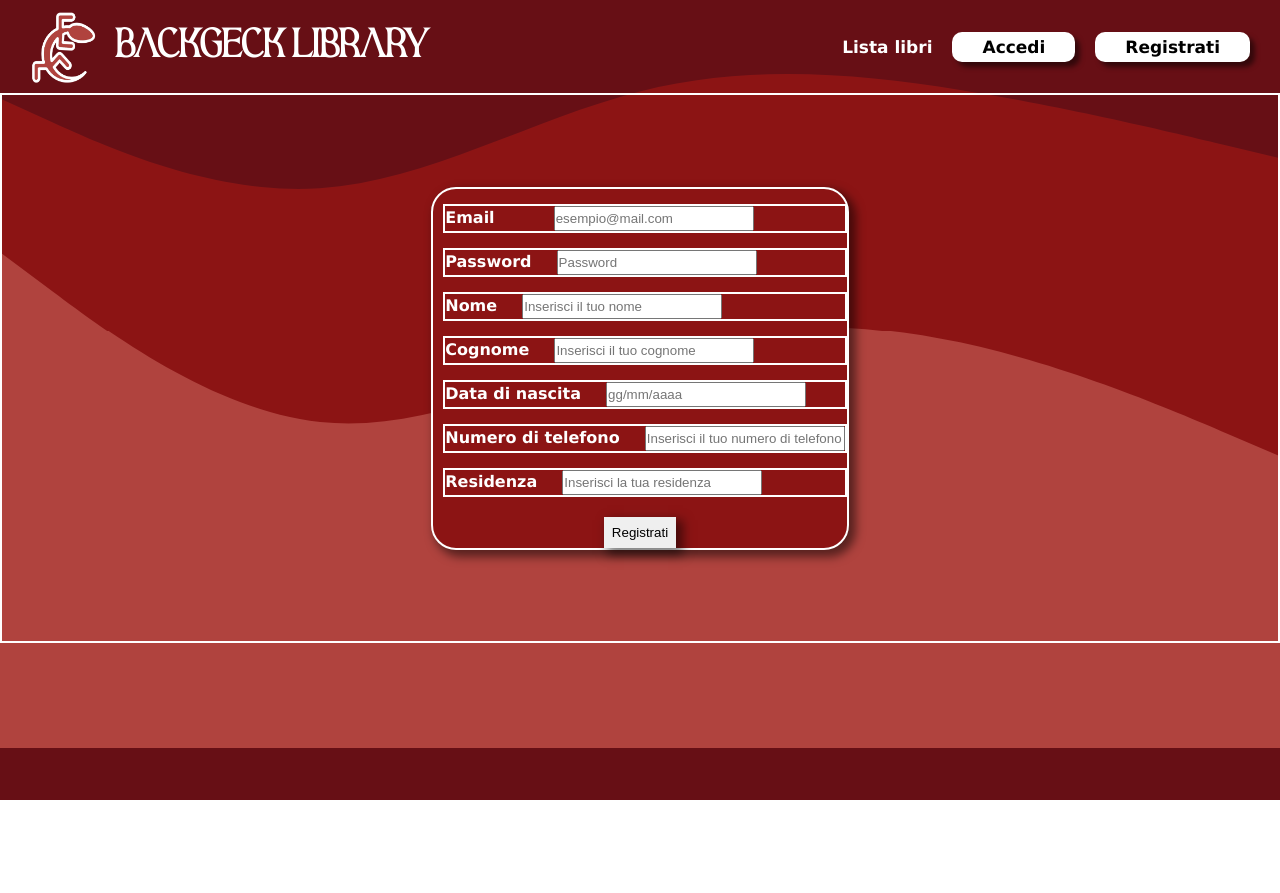
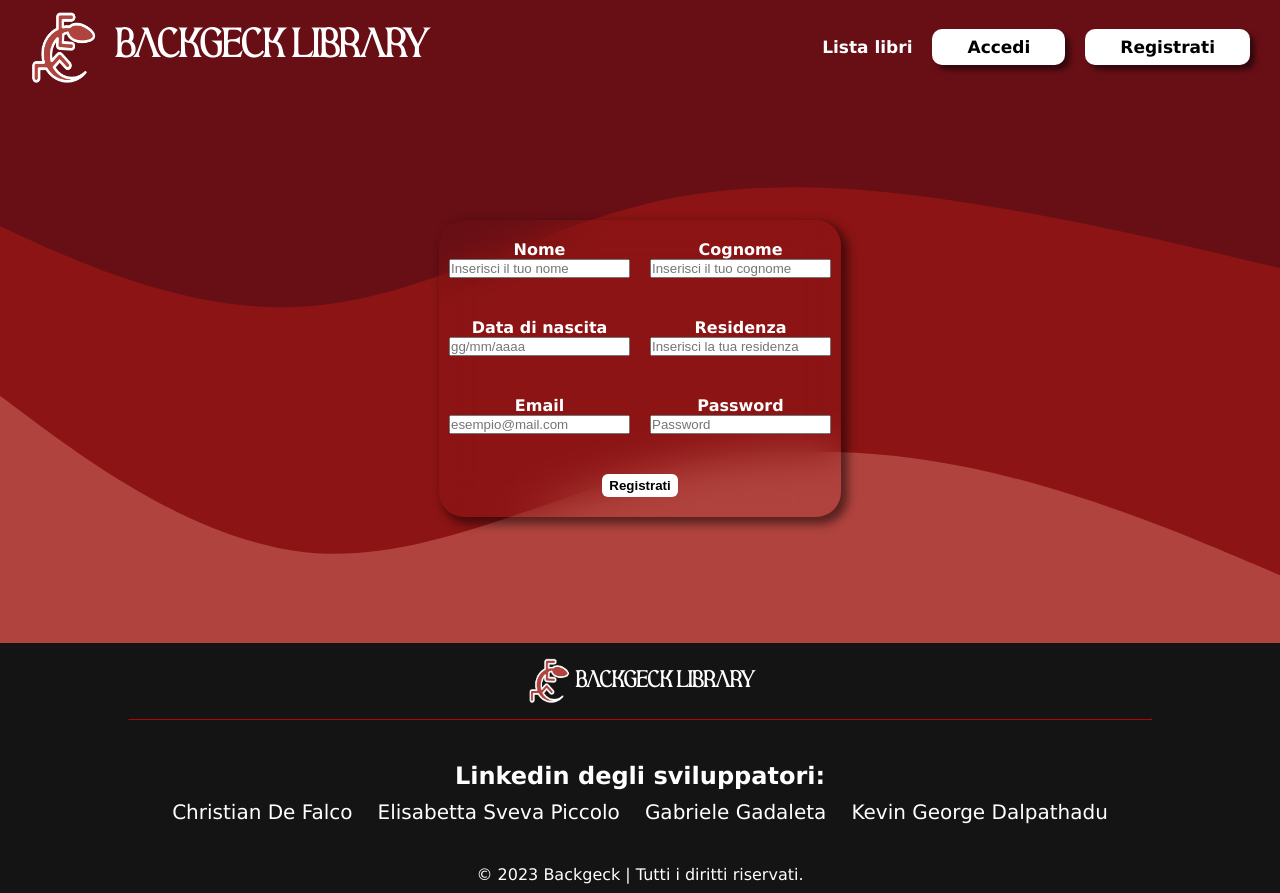
Before and after one commit to elisabetta-s-piccolo/backgeck-project, a website: page client/sign-up/sign-up.html in a window 1280 px wide. Before the commit the page ends 800 px from the top, so only its background shows below. Drawn offline with nearby package versions, Linux system fonts and the light colour scheme.

Commit message:
area personale, registrazione
ora nell'area personale viene mostrata la data di scadenza della tessera dell'utente. Ho anche implementato la registrazione, funziona tutto.

```diff
--- a/client/account/account.css
+++ b/client/account/account.css
@@ -18,6 +18,13 @@ body {
         background-repeat: repeat;
 }
 
+.background-opacity {
+    height: 100%;
+    width: 100%;
+    background-color: rgba(0, 0, 0, 0.5);
+}
+
+/*NAVBAR*/
 nav {
     display: flex;
     width: 100vw;
@@ -102,20 +109,120 @@ nav div h1 a {
 }
 
 /*MAIN*/
-
-.superbox {
-    display: flex;
-    justify-content: space-around;
-    margin-top: 80px;
+main {
+    width: 100%;
+    height: 70vh;
 }
 
-.boxinfo {
-    background-color: white;
-    box-shadow: inset 0 2px 10px rgba(0, 0, 0, 0.5);
-    height: 50px;
-    width: 300px;
+section {
+    width: 100%;
+    height: 100%;
+    display: flex;
 }
 
-h3 {
+.box {
+    height: 100%;
+    width: 50%;
+    display: flex;
+    flex-direction: column;
+    justify-content: center;
+    align-items: center;
+}
+
+section h2 {
     color: white;
+    cursor: default;
 }
+
+.dati-utente {
+    cursor: default;
+    background-color: #ffffff;
+    height: 60px;
+    width: 200px;
+    margin: 15px 0px;
+    border-radius: 10px;
+    display: flex;
+    justify-content: center;
+    align-items: center;
+    text-align: center;
+}
+
+h4 {
+    color: #ffffff;
+}
+
+h4:hover {
+    cursor: pointer;
+    text-decoration: underline;
+}
+
+/*FOOTER*/
+footer {
+    background-color: rgb(20, 20, 20);
+    color: white;
+    height:250px;
+    display: flex;
+    flex-direction: column;
+    justify-content: center;
+    align-items: center;
+}
+
+footer .row{
+    width: 100%;
+    height: 55%;
+    padding: 15px 0px;
+}
+
+#footerLogo {
+    height: 30%;
+}
+
+#hr {
+    width: 80%;
+}
+
+hr {
+    width: 100%;
+}
+
+#copyright {
+    height: 15%;
+}
+
+footer div{
+    display: flex;
+    justify-content: center;
+    align-items: center;
+
+}
+
+footer div img{
+    height: 50px;
+    width: auto;
+    cursor: pointer;
+
+}
+
+footer div h1{
+    font-size: 20px;
+    font-family: "aesthetic";
+}
+
+footer div span {
+    text-align: center;
+}
+
+footer div span h2{
+    padding: 10px 0px;
+}
+
+footer div span a{
+    text-decoration: none;
+    font-size: 20px;
+    color: white;
+    margin: 0px 10px;
+}
+
+footer div span a:hover{
+    text-decoration: underline;
+}
--- a/client/sign-in/script.js
+++ b/client/sign-in/script.js
@@ -42,7 +42,7 @@ event.preventDefault(); // Impedisce il comportamento predefinito del browser
 
   // Invia la richiesta POST al server utilizzando Axios
   axios.post('http://localhost:5500/login', loginData)
-    .then(function (response) {
+    .then(function(response) {
       // Gestisci la risposta del server
       console.log(response.data);
 
--- a/client/sign-in/style.css
+++ b/client/sign-in/style.css
@@ -146,6 +146,7 @@ button {
     padding: 2px 6px;
     border-radius: 4px;
     font-weight: bold;
+    cursor: pointer;
 }
 
 /* Footer */
--- a/client/sign-up/sign-up.html
+++ b/client/sign-up/sign-up.html
@@ -1,5 +1,6 @@
 <!DOCTYPE html>
 <html lang="en">
+
 <head>
   <meta charset="UTF-8" />
   <meta http-equiv="X-UA-Compatible" content="IE=edge" />
@@ -7,11 +8,12 @@
   <link rel="stylesheet" href="style.css" />
   <title>Registrazione</title>
 </head>
+
 <body>
   <header>
     <nav>
       <div>
-              <img src ="../assets/backgeck_logo.png" alt="logo backgeck">
+        <img src="../assets/backgeck_logo.png" alt="logo backgeck">
         <h1><a href="../index.html">Backgeck Library</a></h1>
       </div>
 
@@ -22,101 +24,75 @@
       </ul>
     </nav>
 
-    <!--  ------------------------------------  -->
+      <section>
 
-    <form method="get" action="#">
-      <div class="super">
-        <div class="supercontainer">
-          <div class="container">
-            <div class="subcontainer">
-              <label for="mail">Email</label>
-              <input
-                type="text"
-                id="mail"
-                name="mail"
-                placeholder="esempio@mail.com"
-              /><br />
+        <div class="signup-form">
+          <form id="loginForm">
+
+          <div class="form-row">
+            <span>
+              <label for="nome">Nome</label>
+              <input type="text" id="nome" name="nome" placeholder="Inserisci il tuo nome" required/>
+            </span>
+            <span>
+              <label for="cognome">Cognome</label>
+              <input type="text" id="cognome" name="cognome" placeholder="Inserisci il tuo cognome" required/>
+            </span>
           </div>
 
+          <div class="form-row">
+            <span>
+              <label for="data">Data di nascita</label>
+              <input type="text" id="data" name="data" placeholder="gg/mm/aaaa" required/>
+            </span>
+            <span>
+              <label for="residenza">Residenza</label>
+              <input type="text" id="residenza" name="residenza" placeholder="Inserisci la tua residenza" required/>
+            </span>
           </div>
 
-          <div class="container">
-            <div class="subcontainer">
-              <label for="pswd">Password</label>
-              <input
-                type="text"
-                id="pswd"
-                name="pswd"
-                placeholder="Password"
-              /><br />
-            </div>
+          <div class="form-row">
+            <span>
+              <label for="email">Email</label>
+              <input type="email" id="email" name="email" placeholder="esempio@mail.com" required/>
+            </span>
+            <span>
+              <label for="password">Password</label>
+              <input type="password" id="password" name="password" placeholder="Password" required/>
+            </span>
           </div>
 
-          <div class="container">
-            <div class="subcontainer">
-              <label for="nome">Nome</label>
-              <input
-                type="text"
-                id="nome"
-                name="nome"
-                placeholder="Inserisci il tuo nome"
-              /><br />
+            <button type="submit">Registrati</button>
+
+          </form>
         </div>
+      </section>
+
+    <!-- FOOTER -->
+    <footer>
+      <div class="row" id="footerLogo">
+        <img src="../assets/backgeck_logo.png" alt="logo backgeck">
+        <h1>Backgeck Library</h1>
+      </div>
+      <div id="hr">
+        <hr>
+        </hr>
+      </div>
+      <div class="row">
+        <span>
+          <h2>Linkedin degli sviluppatori:</h2>
+          <a href="https://www.linkedin.com/in/nunzio-christian-de-falco-aa4b34251/">Christian De Falco</a>
+          <a href="https://www.linkedin.com/in/shidheart/">Elisabetta Sveva Piccolo</a>
+          <a href="https://www.linkedin.com/in/gabriele-gadaleta-391603180/">Gabriele Gadaleta</a>
+          <a href="https://www.linkedin.com/in/kevin-george-dalpathadu-37a459b9/">Kevin George Dalpathadu</a>
+        </span>
+      </div>
+      <div class="row" id="copyright">
+        <p>© 2023 Backgeck | Tutti i diritti riservati.</p>
       </div>
 
-          <div class="container">
-            <div class="subcontainer">
-              <label for="cognome">Cognome</label>
-              <input
-                type="text"
-                id="cognome"
-                name="cognome"
-                placeholder="Inserisci il tuo cognome"
-              /><br />
-            </div>
-          </div>
+      <script src="https://cdn.jsdelivr.net/npm/axios/dist/axios.min.js"></script>
+      <script src="script.js"></script>
+</body>
 
-          <div class="container">
-            <div class="subcontainer">
-              <label for="data">Data di nascita</label>
-              <input
-                type="text"
-                id="data"
-                name="data"
-                placeholder="gg/mm/aaaa"
-              /><br />
-            </div>
-          </div>
-
-          <div class="container">
-            <div class="subcontainer">
-              <label for="num">Numero di telefono</label>
-              <input
-                type="text"
-                id="num"
-                name="num"
-                placeholder="Inserisci il tuo numero di telefono"
-              /><br />
-            </div>
-          </div>
-
-          <div class="container">
-            <div class="subcontainer">
-              <label for="residenza">Residenza</label>
-              <input
-                type="text"
-                id="residenza"
-                name="residenza"
-                placeholder="Inserisci la tua residenza"
-              /><br />
-            </div>
-          </div>
-
-          <div class="bottoneCerca">
-            <input type="button" value="Registrati" />
-          </div>
-        </div>
-      </div>
-    </form>
-  </body>
 </html>
--- a/client/sign-up/style.css
+++ b/client/sign-up/style.css
@@ -103,8 +103,7 @@ nav div h1 a {
 
 /*Accesso*/
 
-.super {
-    border: 2px solid white;
+section {
     display: flex;
     justify-content: center;
     align-items: center;
@@ -113,76 +112,114 @@ nav div h1 a {
     height: 550px;
 }
 
-.supercontainer {
-    border: 2px solid white;
-    justify-content: center;
+.signup-form {
+    display: flex;
+    flex-direction: column;
+    justify-content: space-between;
     align-items: center;
-    text-align: left;
-    /* margin-top: 50px; */
-    /* border: 2px solid rgb(140, 20, 20); */
-
-    background-color: rgb(140, 20, 20);
+    backdrop-filter: blur(20px);
     box-shadow: 5px 5px 10px 2px rgba(0, 0, 0, 0.5);
     border-radius: 25px;
 }
 
-.container {
-    border: 2px solid white;
-    margin-top: 15px;
-    margin-left: 10px;
-    font-family: 'Lucida Sans', 'Lucida Sans Regular', 'Lucida Grande', 'Lucida Sans Unicode', Geneva, Verdana, sans-serif;
+.form-row {
+    display: flex;
+    color: #ffffff;
+    font-weight: bolder;
 }
 
-.bottoneCerca {
-    margin-top: 10px;
+.form-row span {
+    display: flex;
+    flex-direction: column;
+    padding: 20px 10px;
 }
 
-.btn {
-    color: black;
-    box-shadow: 5px 5px 5px 0px rgba(0, 0, 0, 0.5);
-    background-color: #ffffff;
-    /* border-radius: 25px; */
-    padding: 5px 10px;
-    margin-right: 20px;
-    transition: scale 0.3s;
-    font-family: 'Lucida Sans', 'Lucida Sans Regular', 'Lucida Grande', 'Lucida Sans Unicode', Geneva, Verdana, sans-serif;
+hr {
+    border-color: rgb(140, 20, 20);
+    width: 50%;
 }
 
-input[type="text"] {
-    height: 25px;
-    width: 200px;
+button {
+    margin: 20px 0px;
+    padding: 4px 7px;
+    border-radius: 6px;
+    border: none;
+    background-color: #ffffff;
+    font-weight: bold;
+    cursor: pointer;
 }
 
-#mail {
-    margin-left: 34px;
+button:active {
+    background-color: #ececec;
 }
 
-.bottoneCerca {
+/*FOOTER*/
+footer {
+    background-color: rgb(20, 20, 20);
+    color: white;
+    height:250px;
+    display: flex;
+    flex-direction: column;
+    justify-content: center;
+    align-items: center;
+}
+
+footer .row{
+    width: 100%;
+    height: 55%;
+    padding: 15px 0px;
+}
+
+#footerLogo {
+    height: 30%;
+}
+
+#hr {
+    width: 80%;
+}
+
+hr {
+    width: 100%;
+}
+
+#copyright {
+    height: 15%;
+}
+
+footer div{
     display: flex;
     justify-content: center;
     align-items: center;
+
+}
+
+footer div img{
+    height: 50px;
+    width: auto;
+    cursor: pointer;
+
+}
+
+footer div h1{
+    font-size: 20px;
+    font-family: "aesthetic";
+}
+
+footer div span {
     text-align: center;
 }
 
-input[type="button"] {
-    margin-top: 10px;
-    border: none;
-    padding: 8px;
-    box-shadow: 5px 5px 10px 2px rgba(0, 0, 0, 0.5);
-    cursor: pointer;
+footer div span h2{
+    padding: 10px 0px;
 }
 
-input[type="button"]:active {
-    background-color: rgb(197, 197, 197);
+footer div span a{
+    text-decoration: none;
+    font-size: 20px;
+    color: white;
+    margin: 0px 10px;
 }
 
-label {
-    color: white;
-    font-weight: bold;
-    margin-right: 20px;
+footer div span a:hover{
+    text-decoration: underline;
 }
-
-a {
-    color: black;
-    text-decoration: none;
-}
```
Also changed, not shown: client/account/account.html (+30 -11 lines), client/account/script.js (+12 -6 lines), client/index.html (+0 -1 lines), client/list/script.js (+2 -5 lines), client/sign-in/sign-in.html (+2 -2 lines), client/sign-up/script.js (+54 -0 lines), server/server.js (+8 -9 lines). Lines whose indentation alone changed are shown as unchanged.
